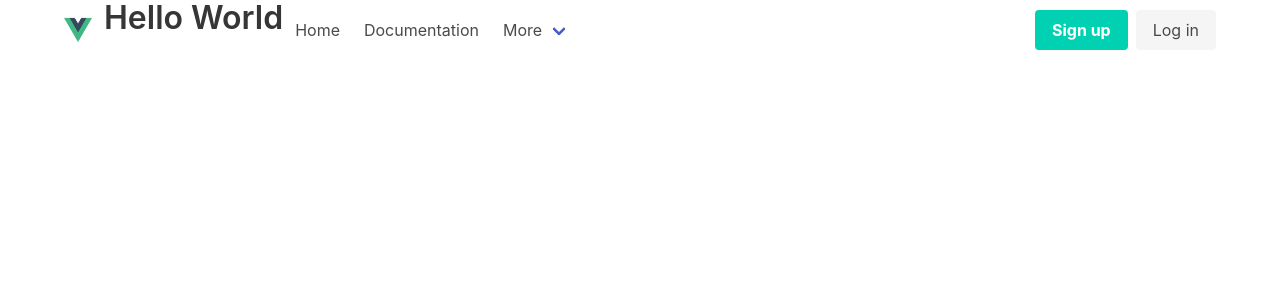
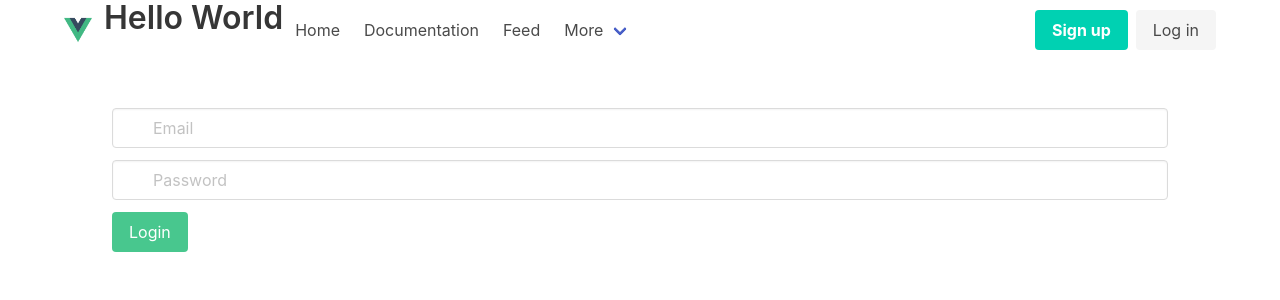
Before and after one commit to Infonox/2021Fall, a Vue app in the folder client/: page /login in a window 1280 px wide. Shown: the top 300 px of the page. Built offline with nearby package versions, Linux system fonts and the light colour scheme.

Commit message:
commit, Nav, LoginBadge components working, router updated, session, feed.vue, login.vue

```diff
--- a/client/src/components/LoginBadge.vue
+++ b/client/src/components/LoginBadge.vue
@@ -1,39 +1,38 @@
 <template>
-  <div class="buttons" v-if="!user">
+  <div class="buttons" v-if="!Session.user">
     <a class="button is-primary">
       <strong>Sign up</strong>
     </a>
-    <a class="button is-light" @click="login"> Log in </a>
+    <a class="button is-light" @click.prevent="login" > Log in </a>
+
   </div>
-  <div v-else>
-      Hello {{name}} {{user.LastName}}
+
+  <div v-else> Hello {{name}} </div>
 
 
-  </div>
 </template>
 
 <script>
-
-import Session, { Login } from "../services/session";
+import Session from "../services/session";
 
 export default {
-
-    data: ()=>({
-
-        user: Session.user
-    }),
-    methods: {
-        login(){
-            Login();
-        }
+  data() {
+    return {
+      Session,
+    };
+  },
+  methods: {
+    login() {
+      this.$router.push("/login");
+      //this.Session.Login();
     },
-    computed:{
-        name(){
-            return this.user.FirstName + ' ' + this.user.LastName;
-        }
-    }
-
-}
+  },
+  computed: {
+    name() {
+      return this.Session.user.FirstName + " " + this.Session.user.LastName;
+    },
+  },
+};
 </script>
 
 <style>
--- a/client/src/components/Nav.vue
+++ b/client/src/components/Nav.vue
@@ -12,7 +12,7 @@
         aria-label="menu"
         aria-expanded="false"
         :class="{ 'is-active': isActive }"
-        @click="isActive = !isActive"
+        @onclick="isActive = !isActive"
       >
         <span aria-hidden="true"></span>
         <span aria-hidden="true"></span>
@@ -20,17 +20,22 @@
       </a>
     </div>
 
-    <div id="navbarBasicExample" class="navbar-menu" :class="{ 'is-active': isActive }">
+    <div
+      id="navbarBasicExample"
+      class="navbar-menu"
+      :class="{ 'is-active': isActive }"
+    >
       <div class="navbar-start">
-        <a class="navbar-item"> Home </a>
+        <a class="navbar-item" href="/"> Home </a>
 
         <a class="navbar-item"> Documentation </a>
+        <a class="navbar-item" href="/feed"> Feed </a>
 
-        <div class="navbar-item has-dropdown is-hoverable">
+        <div class="navbar-item has-dropdown is-hoverable"> <!---Wont show up in safari?-->
           <a class="navbar-link"> More </a>
 
           <div class="navbar-dropdown">
-            <a class="navbar-item"> About </a>
+            <a class="navbar-item" href="/about"> About </a>
             <a class="navbar-item"> Jobs </a>
             <a class="navbar-item"> Contact </a>
             <hr class="navbar-divider" />
@@ -40,13 +45,11 @@
       </div>
 
       <div class="navbar-end">
+
         <div class="navbar-item">
-          <div class="buttons">
-            <a class="button is-primary">
-              <strong>Sign up</strong>
-            </a>
-            <a class="button is-light"> Log in </a>
-          </div>
+          <LoginBadge/>
+
+
         </div>
       </div>
     </div>
@@ -54,7 +57,7 @@
 </template>
 
 <script>
-//import LoginBadge from "./LoginBadge.vue";
+import LoginBadge from './LoginBadge';
 
 export default {
   data() {
@@ -65,7 +68,7 @@ export default {
     };
   },
   components: {
-    //LoginBadge,
+    LoginBadge,
   },
 };
 </script>
--- a/client/src/router/index.js
+++ b/client/src/router/index.js
@@ -1,5 +1,8 @@
 import { createRouter, createWebHistory } from 'vue-router'
-import Home from '../views/Home.vue'
+import Session from '../services/session';
+import Home from '../views/Home.vue';
+import Feed from '../views/Feed.vue';
+
 
 const routes = [
   {
@@ -8,11 +11,19 @@ const routes = [
     component: Home
   },
   {
+    path: '/feed',
+    name: 'Feed',
+    component: Feed, //this requires the import at the top of the index.js
+    //meta: {requiresLogin: true}
+  },
+  {
+    path: '/login',
+    name: 'Login',
+    component: () => import(/* webpackChunkName: "login" */ '../views/Login.vue') //this imports but doesnt require the import at the top of this .js
+  },
+  {
     path: '/about',
     name: 'About',
-    // route level code-splitting
-    // this generates a separate chunk (about.[hash].js) for this route
-    // which is lazy-loaded when the route is visited.
     component: () => import(/* webpackChunkName: "about" */ '../views/About.vue')
   }
 ]
@@ -20,6 +31,16 @@ const routes = [
 const router = createRouter({
   history: createWebHistory(process.env.BASE_URL),
   routes
+});
+
+router.beforeEach((to,from,next) => {
+  if(to.meta.requiresLogin && !Session.user){
+    next('/login');
+
+  }else{
+    next();
+  }
+
 })
 
 export default router
--- a/client/src/services/session.js
+++ b/client/src/services/session.js
@@ -1,17 +1,27 @@
 const session = {
     user: null,
-    messages: []
+    messages: [],
+    Login(email, password){
+
+        this.user ={
+
+
+
+
+                    FirstName : 'Henry',
+                    LastName: 'Maldonado',
+                    Password: password,
+                    Email: email,
+                    id: 613
+
+
+                }
+            }
+
+
+
 
 
 };
 
 export default session;
-
-export function Login(){
-
-    session.user = {
-        FirstName : 'Henry',
-        LastName: 'Maldonado',
-        id: 613
-    }
-}
--- /dev/null
+++ b/client/src/views/Feed.vue
@@ -0,0 +1,17 @@
+<template>
+  <div class="section">
+      <h1 class="title">
+          Feed Page <!----How can we make this page show up? ROUTING!----->
+      </h1>
+  </div>
+</template>
+
+<script>
+export default {
+
+}
+</script>
+
+<style>
+
+</style>
--- /dev/null
+++ b/client/src/views/Login.vue
@@ -0,0 +1,52 @@
+<template>
+  <form class="section" @submit.prevent="login()">
+    <div class="field">
+      <p class="control has-icons-left has-icons-right">
+        <input class="input" type="email" placeholder="Email" v-model="email" />
+        <span class="icon is-small is-left">
+          <i class="fas fa-envelope"></i>
+        </span>
+        <span class="icon is-small is-right">
+          <i class="fas fa-check"></i>
+        </span>
+      </p>
+    </div>
+    <div class="field">
+      <p class="control has-icons-left">
+        <input
+          class="input"
+          type="password"
+          placeholder="Password"
+          v-model="password"
+        />
+        <span class="icon is-small is-left">
+          <i class="fas fa-lock"></i>
+        </span>
+      </p>
+    </div>
+    <div class="field">
+      <p class="control">
+        <button class="button is-success">Login</button>
+      </p>
+    </div>
+  </form>
+</template>
+
+<script>
+import Session from "../services/session";
+export default {
+  data: () => ({
+    email: null,
+    password: null,
+    Session
+  }),
+  methods: {
+    login() {
+      this.Session.Login(this.email, this.password);
+    },
+  },
+};
+</script>
+
+<style>
+</style>
```
